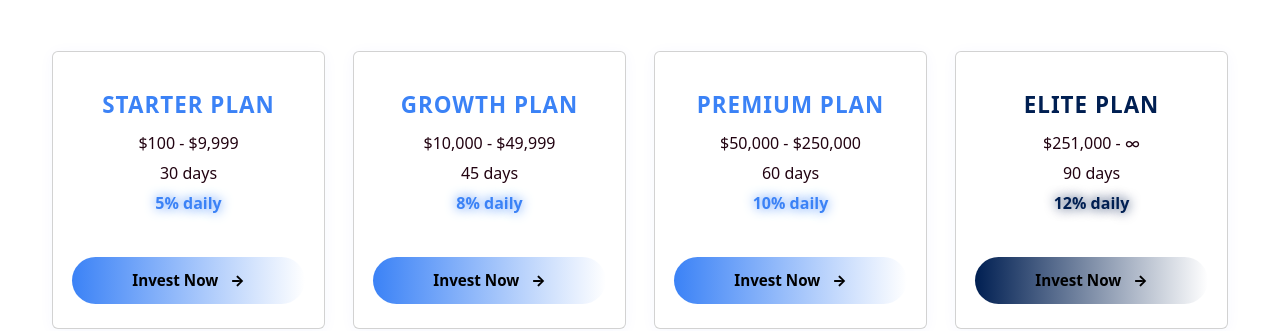
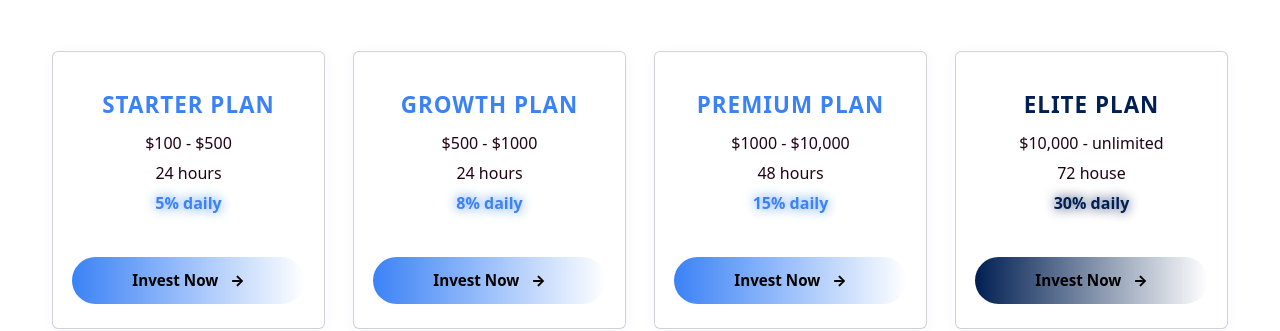
Before and after one commit to KennyAkeem/bitbuycrypto, a Next.js app: page / in a window 1280 px wide. Shown: the part 1804-2135 px from the top of the page. Built offline with nearby package versions, Linux system fonts and the light colour scheme; no server answers.

Commit message:
Improved plans

```diff
--- a/components/InvestmentPlans.js
+++ b/components/InvestmentPlans.js
@@ -4,10 +4,10 @@ import { motion, useMotionValue } from "framer-motion";
 import { useEffect, useRef } from "react";
 
 const plans = [
-  { id: "starter", name: "Starter Plan", range: "$100 - $9,999", duration: "30 days", yield: "5% daily", accent: "#3b82f6" },
-  { id: "growth", name: "Growth Plan", range: "$10,000 - $49,999", duration: "45 days", yield: "8% daily", accent: "#3b82f6" },
-  { id: "premium", name: "Premium Plan", range: "$50,000 - $250,000", duration: "60 days", yield: "10% daily", accent: "#3b82f6" },
-  { id: "elite", name: "Elite Plan", range: "$251,000 - ∞", duration: "90 days", yield: "12% daily", accent: "#001f52" },
+  { id: "starter", name: "Starter Plan", range: "$100 - $500", duration: "24 hours", yield: "5% daily", accent: "#3b82f6" },
+  { id: "growth", name: "Growth Plan", range: "$500 - $1000", duration: "24 hours", yield: "8% daily", accent: "#3b82f6" },
+  { id: "premium", name: "Premium Plan", range: "$1000 - $10,000", duration: "48 hours", yield: "15% daily", accent: "#3b82f6" },
+  { id: "elite", name: "Elite Plan", range: "$10,000 - unlimited", duration: "72 house", yield: "30% daily", accent: "#001f52" },
 ];
 
 export default function InvestmentPlans() {
```
Also changed, not shown: components/FAQSection.js (+1 -20 lines).
